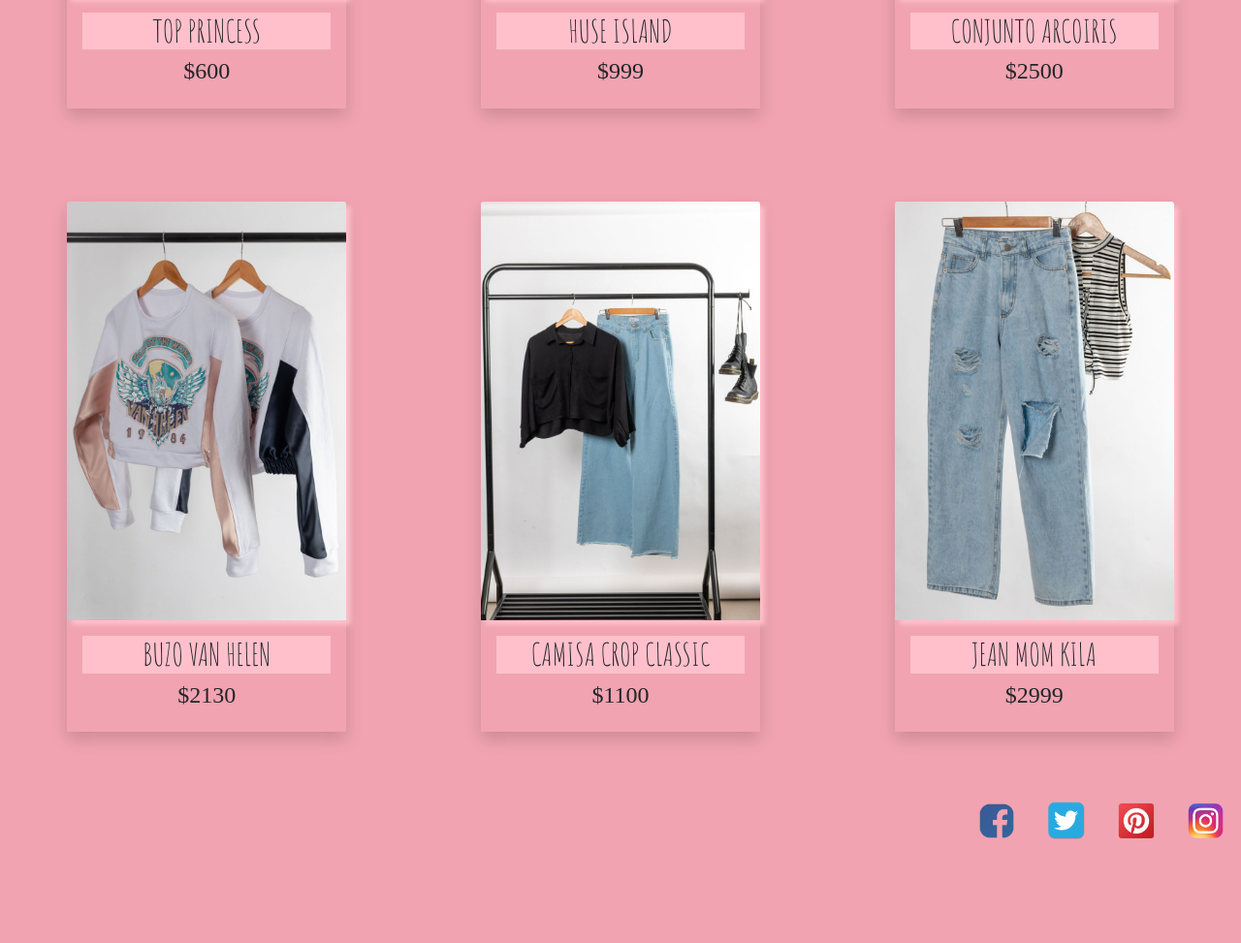
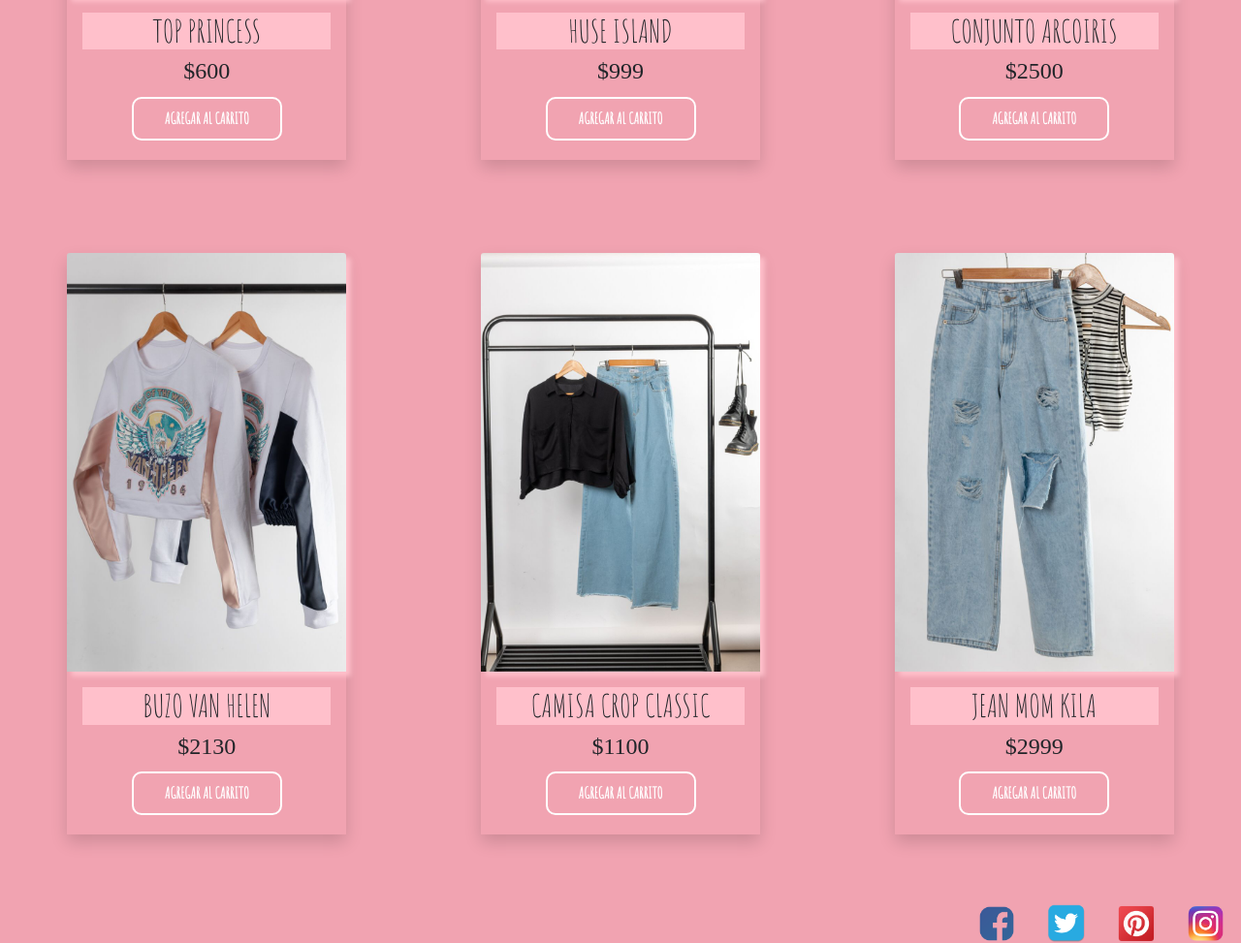
Before and after one commit to Gonza322/Tienda_Ropa-Barros, a website: page Tienda.html in a window 1280 px wide. Shown: the part 693-1666 px from the top of the page at 97% size. Before the commit the page ends 1560 px from the top, so only its background shows below. Drawn offline with nearby package versions, Linux system fonts and the light colour scheme; a web font is replaced by a local one.

Commit message:
Agreamos boton en tienda

```diff
--- a/Tienda.html
+++ b/Tienda.html
@@ -49,6 +49,9 @@
            <div class="d-flex justify-content-around">
              <h4>$600</h4>
            </div>
+           <div class="d-flex justify-content-center py-1 ">
+           <button  class=" button " ><a href="Eror404.html" class="Amatic fw-bold link">AGREGAR AL CARRITO</a></button>
+            </div>
           </div>
         </div>
 
@@ -64,6 +67,9 @@
            <div class="d-flex justify-content-around">
              <h4>$999</h4>
            </div>
+            <div class="d-flex justify-content-center py-1 ">
+           <button  class=" button " ><a href="Eror404.html" class="Amatic fw-bold link">AGREGAR AL CARRITO</a></button>
+            </div>
           </div>
         </div>
 
@@ -79,6 +85,9 @@
            <div class="d-flex justify-content-around">
              <h4>$2500</h4>
            </div>
+            <div class="d-flex justify-content-center py-1 ">
+           <button  class=" button " ><a href="Eror404.html" class="Amatic fw-bold link">AGREGAR AL CARRITO</a></button>
+            </div>
           </div>
         </div>
 
@@ -96,6 +105,9 @@
            <div class="d-flex justify-content-around">
              <h4>$2130</h4>
            </div>
+            <div class="d-flex justify-content-center py-1 ">
+           <button  class=" button " ><a href="Eror404.html" class="Amatic fw-bold link">AGREGAR AL CARRITO</a></button>
+            </div>
           </div>
         </div>
 
@@ -111,6 +123,9 @@
            <div class="d-flex justify-content-around">
              <h4>$1100</h4>
            </div>
+            <div class="d-flex justify-content-center py-1 ">
+           <button  class=" button " ><a href="Eror404.html" class="Amatic fw-bold link">AGREGAR AL CARRITO</a></button>
+            </div>
           </div>
         </div>
 
@@ -126,6 +141,9 @@
            <div class="d-flex justify-content-around">
              <h4>$2999</h4>
            </div>
+            <div class="d-flex justify-content-center py-1 ">
+           <button  class=" button " ><a href="Eror404.html" class="Amatic fw-bold link">AGREGAR AL CARRITO</a></button>
+            </div>
           </div>
         </div>
 
--- a/scss/_cards.scss
+++ b/scss/_cards.scss
@@ -22,3 +22,31 @@ section{
 .shadow{
 		box-shadow: 5em 1em black;
 }
+
+.button {
+
+  background-color: transparent;
+  border-color: white;
+  color: white;
+  padding:0.5em 2em ;
+  text-align: center;
+  display: inline-block;
+  appearance: none;
+  border-style: solid;
+  cursor: pointer;
+  border-radius: 10px;
+  transition: all 0.5s;
+      }
+.button:hover, .button:focus {
+
+    background-color:white;
+    text-decoration: none;
+    outline: none;
+     }
+.link{
+	    text-decoration: none;
+	      color: white;
+}
+.link:hover{
+	color: pink;
+}
--- a/scss/_nosotros.scss
+++ b/scss/_nosotros.scss
@@ -1,26 +1,5 @@
-@media only screen and (max-width: 576px){
-section{
-	div{
-		article{
-			img{
-				width: 90%;
 
+.nosotros{
+	width: 85%;
 
-
-}}}}
 }
-@media only screen and (min-width: 992px)
-{
-	section{
-	div{
-		article{
-			img{
-
-
-
-				width: 90%;
-
-
-
-}}}}
-}
```
Also changed, not shown: Nosotros.html (+5 -6 lines), .gitignore.txt, css/main.css.
